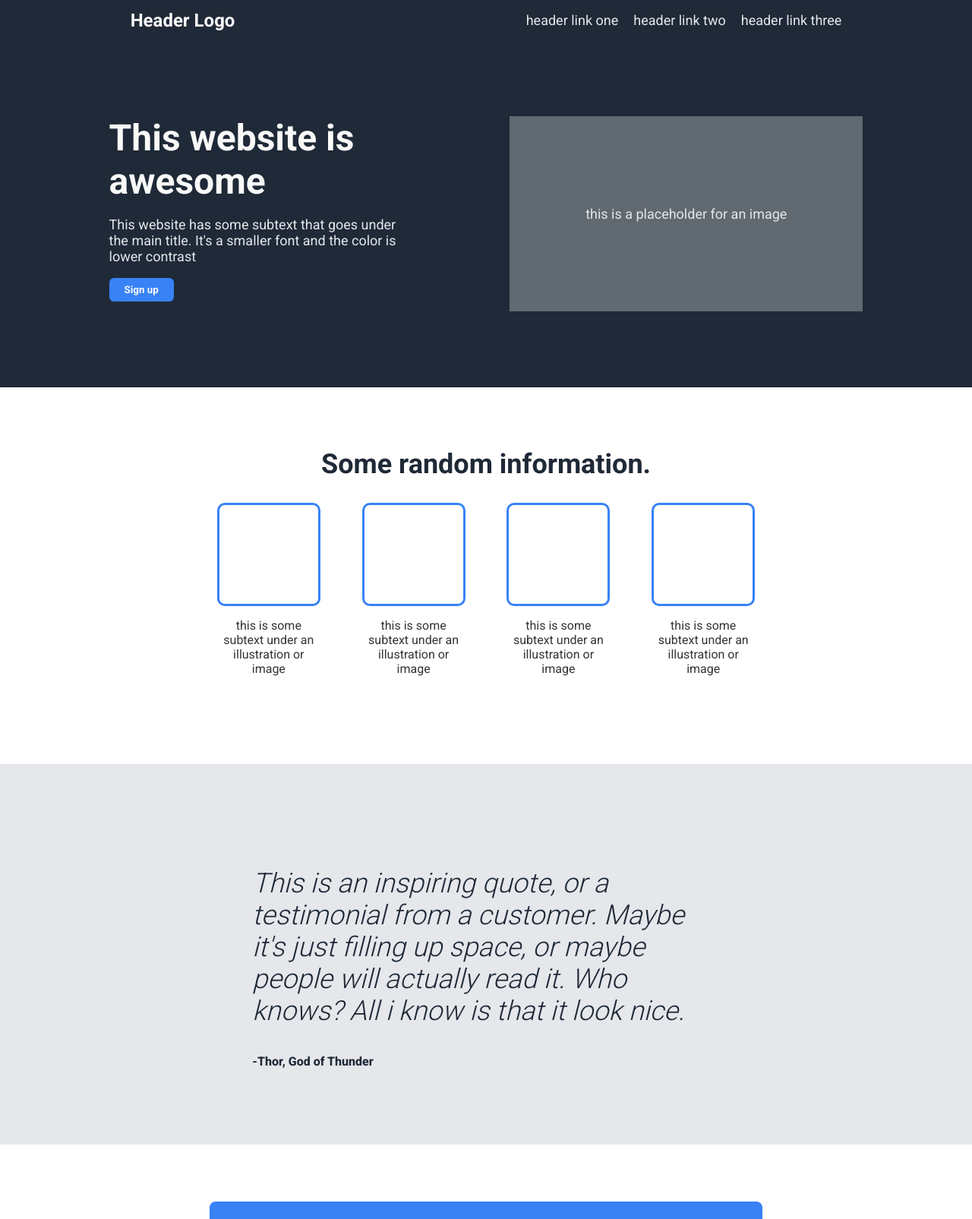
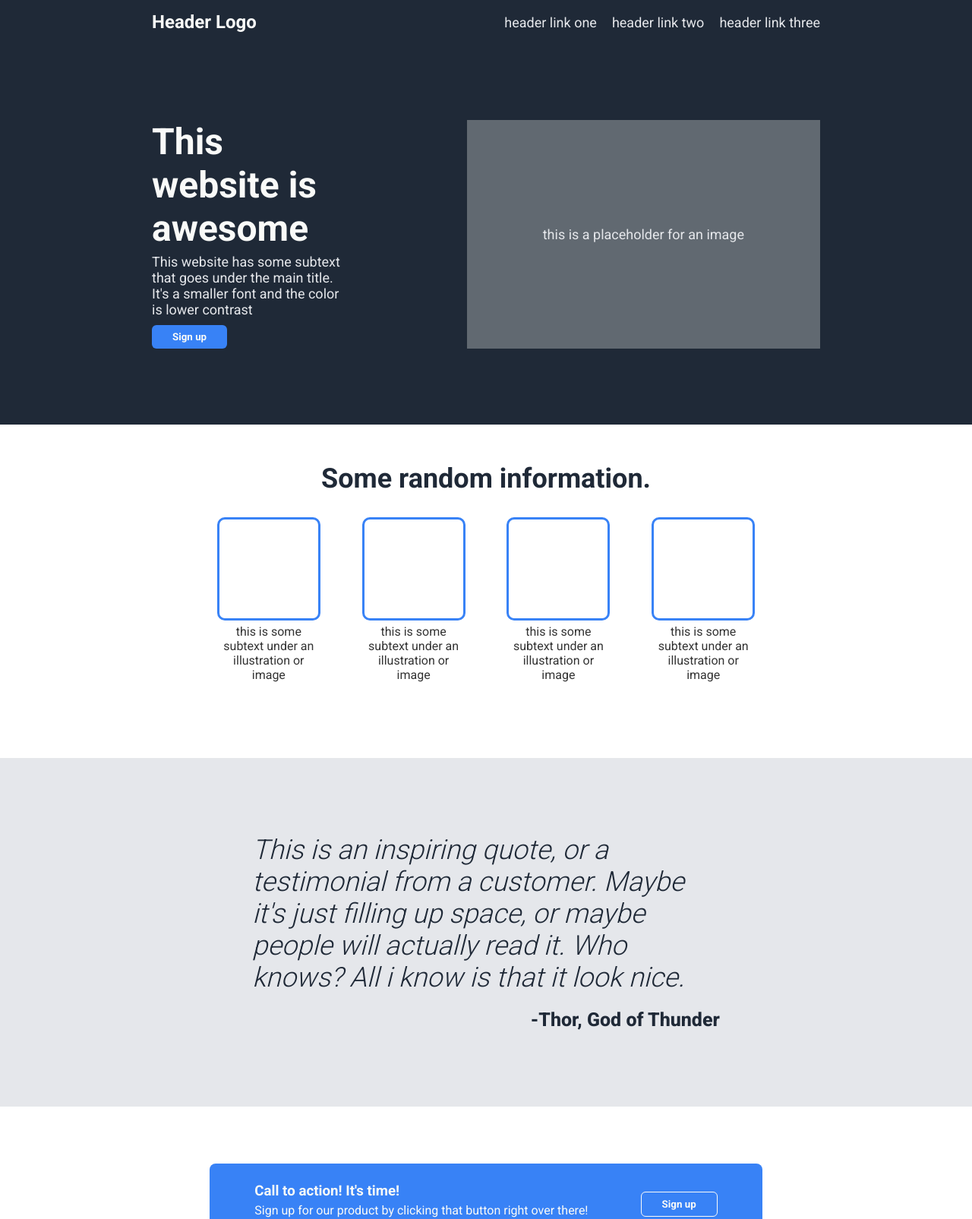
Before and after one commit to jeramie-santos/odin-landingPage, a plain HTML site: page index.html in a window 1280 px wide. Shown: the top 1605 px of the page at 76% size. Drawn offline with Linux system fonts and the light colour scheme.

Commit message:
Fixed padding on nav and hero, alignment on author

```diff
--- a/index.html
+++ b/index.html
@@ -59,17 +59,17 @@
                 </div>
             </div>
         </main>
-        <div class="quote">
+        <div class="quote-container">
             <div class="quotation">
-                <p>This is an inspiring quote, or a testimonial from a customer. Maybe it's just filling up space, or maybe people will actually read it. Who knows? All i know is that it look nice.</p>
-                <span class="author">-Thor, God of Thunder</span>
+                <p class="quote">This is an inspiring quote, or a testimonial from a customer. Maybe it's just filling up space, or maybe people will actually read it. Who knows? All i know is that it look nice.</p>
+                <p class="author">-Thor, God of Thunder</p>
             </div>
         </div>
         <div class="sign-up">
             <div class="sign-container">
                 <div>
                     <h3>Call to action! It's time!</h3>
-                    <p>Sign up for our product by clicking that button right over there!</p>
+                    <p class="sign-p">Sign up for our product by clicking that button right over there!</p>
                 </div>
                 <div>
                     <button class="btn-signup below">Sign up</button>
--- a/style.css
+++ b/style.css
@@ -1,4 +1,9 @@
 @import url('https://fonts.googleapis.com/css2?family=Roboto:wght@300;400;700;800&display=swap');
+
+*{
+    margin: 0;
+    padding: 0;
+}
 
 body,button{
     margin: 0;
@@ -11,9 +16,10 @@ header{
 }
 
 nav{
+    padding: 15px 200px;
     display: flex;
     align-items: center;
-    justify-content: space-around;
+    justify-content: space-between;
 }
 
 header .header-logo-link{
@@ -38,9 +44,9 @@ header .header-logo-link{
 }
 
 .hero-section{
-    padding: 100px 0px;
+    padding: 100px 200px;
     display:flex;
-    justify-content: space-evenly;
+    justify-content: space-between;
 
 }
 
@@ -49,19 +55,29 @@ header .header-logo-link{
 }
 
 .hero-left .main-text{
+
     font-size:  48px;
     font-weight: extra-bold;
     color:  #F9FAF8;
     margin: 0;
 }
 
+.hero-left p{
+    margin-top: 5px;
+}
+
 .btn-signup{
+    margin-top: 10px;
     background-color: #3882F6;
     border: none;
-    padding: 8px 20px;
+    padding: 8px 27px;
     color: #F9FAF8;
     font-weight: 700;
     border-radius: 6px;
+}
+
+.btn-signup:hover{
+    cursor: pointer;
 }
 
 .btn-signup.below{
@@ -88,10 +104,11 @@ main h2{
 }
 
 .container-main{
-   display: flex;
-   align-items: center;
-   justify-content: center;
-   gap: 50px
+    margin-top: 30px;
+    display: flex;
+    align-items: center;
+    justify-content: center;
+    gap: 50px
 }
 
 .card{
@@ -104,15 +121,15 @@ main h2{
     width: 130px;
     height: 130px;
     border-radius: 10px;
-    margin: 0 auto;
+    margin: 0 auto 5px;
 }
 
-.quote{
+.quote-container{
     background-color: #E5E7EB;
     padding: 100px;
 }
 
-.quote p{
+.quote-container .quote{
     font-size: 36px;
     color: #1F2937;
     font-weight: 300;
@@ -128,8 +145,8 @@ main h2{
     text-align: right;
     color: #1F2937;
     font-weight: 800;
-    /* float: right; */
-
+    font-size: 25px;
+    margin-top: 20px;
 }
 
 .sign-up{
@@ -148,9 +165,13 @@ main h2{
     padding: 25px;
 }
 
+.sign-container .sign-p{
+    margin-top: 5px;
+}
+
 footer{
     background-color: #1F2937;
     color: #F9FAF8;
     text-align: center;
-    padding: 15px;
+    padding: 25px;
 }
```
